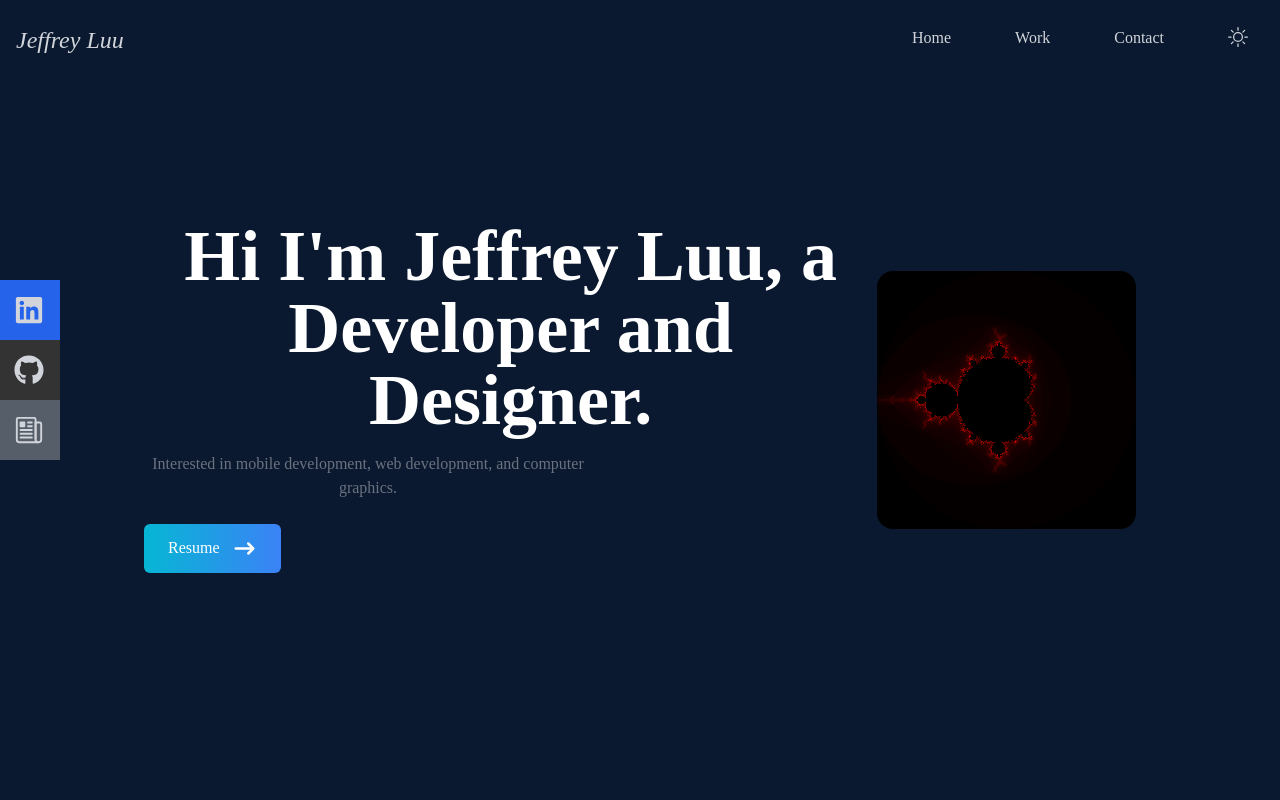
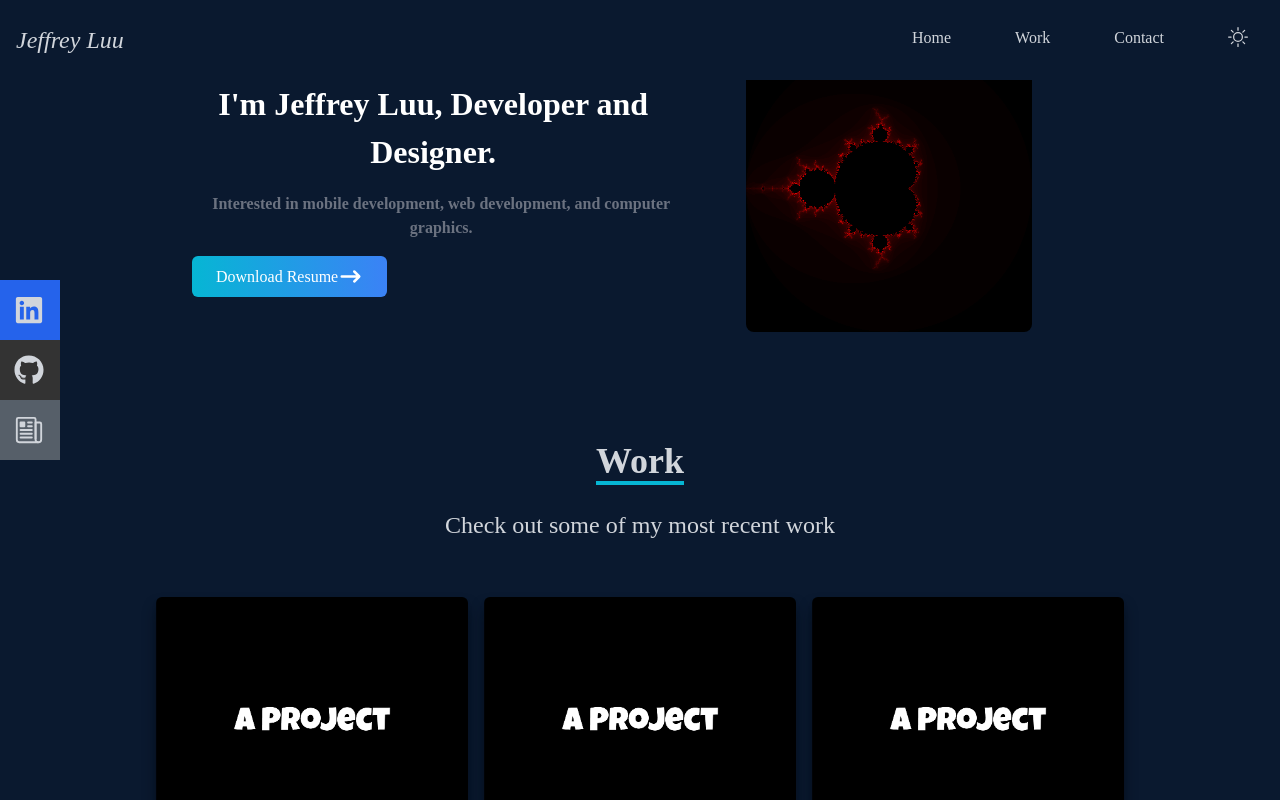
Before and after one commit to jdluu/portfolio, a React (Create React App) app: page / in a window 1280 px wide. Shown: the top 800 px of the page. Built offline with nearby package versions, Linux system fonts and the light colour scheme.

Commit message:
re-did homepage with css

```diff
--- /dev/null
+++ b/src/components/Home/Home.css
@@ -0,0 +1,93 @@
+.HomeDescriptionContainer {
+    /* <div name="div1" className="h-screen w-full bg-[#0a192f]" > */
+    width: full;
+    height: screen;
+    background-color: #0a192f;
+
+}
+
+.HomeDescriptionRowContainer {
+    /* <div name="div2"className="max-w-screen-lg mx-auto flex flex-col items-center justify-left h-full px-4 md:flex-row"> */
+    max-width: 60rem;
+    margin-left: auto;
+    margin-right: auto;
+    align-items: center;
+    justify-content: left;
+    height: screen;
+    padding-left: 1rem;
+    padding-right: 1rem;
+    display: flex;
+    flex-direction: row;
+}
+
+.HomeDescriptionColumnContainer {
+    /* <div className="flex flex-col justify-center h-full"> */
+    display: flex;
+    flex-direction: column;
+    justify-content: center;
+    height: screen;
+    margin-top: 5rem;
+    margin-bottom: 5rem;
+}
+
+.SelfDescription {
+    /* <h2 className="text-4xl sm:text-7xl font-bold text-white"> */
+    font-size: 2rem;
+    font-weight: 700;
+    color: #fff;
+    padding-left: 1rem;
+}
+
+.ParagraphDescription {
+    /* <p className="text-gray-500 py-4 max-w-md"> */
+    color: #6b7280;
+    padding-top: 1rem;
+    padding-bottom: 1rem;
+    padding-left: 2rem;
+    font-size: medium;
+    font-weight: 700;
+}
+
+/* .ResumeBox {
+
+} */
+
+.ResumeButton {
+    /* className="group text-white w-fit px-6 py-3 my-2 flex items-center rounded-md bg-gradient-to-r from-cyan-500 to-blue-500 cursor-pointer" */
+    color: #fff;
+    width: fit-content;
+    padding-left: 1.5rem;
+    padding-right: 1.5rem;
+    padding-top: 0.5rem;
+    padding-bottom: 0.5rem;
+    margin-left: 1rem;
+    display: flex;
+    align-items: center;
+    border-radius: 0.375rem;
+    background-image: linear-gradient(90deg, #06B6D4 0%, #3B82F6 100%);
+    cursor: pointer;
+}
+
+.ResumeArrow {
+    /* <span className="group-hover:rotate-90 duration-300"> */
+    transition-duration: 0.3s;
+    transition-property: transform;
+}
+
+.ResumeArrow:hover {
+    /* <span className="group-hover:rotate-90 duration-300"> */
+    transform: rotate(90deg);
+}
+
+/* .ImageBox {
+
+} */
+
+.MandelbrotImg {
+    /* className="rounded-2xl mx-auto w-2/3 md:w-full" */
+    border-radius: 0.5rem;
+    margin-left: auto;
+    margin-right: auto;
+    width: 66.66667%;
+    max-width: 100%;
+}
--- a/src/components/Home/Home.jsx
+++ b/src/components/Home/Home.jsx
@@ -1,44 +1,32 @@
 import React from 'react';
 import { HiArrowNarrowRight } from 'react-icons/hi';
 import fractal from '../../assets/fractal.png';
+import './Home.css';
 
 const Home = () => {
   return (
-    <div
-    name="home"
-    className="h-screen w-full bg-[#0a192f]"
-  >
-    <div className="max-w-screen-lg mx-auto flex flex-col items-center justify-left h-full px-4 md:flex-row">
-      <div className="flex flex-col justify-center h-full">
-        <h2 className="text-4xl sm:text-7xl font-bold text-white">
-          Hi I'm Jeffrey Luu, a Developer and Designer.
-        </h2>
-        <p className="text-gray-500 py-4 max-w-md">
-           Interested in mobile development, web development, and computer graphics.
-        </p>
-        <div>
-        <a
-          href="https://drive.google.com/file/d/1eXwe5AGbLlQ61-fzjME4_vMcAU8m390R/view?usp=sharing"
-          target="_blank"
-          rel="noreferrer"
-          className="group text-white w-fit px-6 py-3 my-2 flex items-center rounded-md bg-gradient-to-r from-cyan-500 to-blue-500 cursor-pointer"
-        >
-        Resume
-        <span className="group-hover:rotate-90 duration-300">
-          <HiArrowNarrowRight size={25} className="ml-3" />
-        </span>
-        </a>
+    <div class = "HomeDescriptionContainer" >
+      <div class = "HomeDescriptionRowContainer">
+        <div class = "HomeDescriptionColumnContainer">
+          <h class = "SelfDescription">I'm Jeffrey Luu, Developer and Designer.</h>
+          <p class = "ParagraphDescription">Interested in mobile development, web development, and computer graphics.</p>
+          <div class = "ResumeBox">
+            <a class = "ResumeButton"
+               href = "https://drive.google.com/file/d/1eXwe5AGbLlQ61-fzjME4_vMcAU8m390R/view?usp=sharing"
+               target = "_blank"
+               rel = "noreferrer">
+                Download Resume
+            <span class = "ResumeArrow">
+              <HiArrowNarrowRight size = {25} class = "hi1" />
+            </span>
+            </a>
+          </div>
+        </div>
+        <div class = "ImageBox">
+          <img class = "MandelbrotImg" src = {fractal} alt = "my profile" />
         </div>
       </div>
-      <div>
-        <img
-          src={fractal}
-          alt="my profile"
-          className="rounded-2xl mx-auto w-2/3 md:w-full"
-        />
-      </div>
     </div>
-  </div>
   );
 };
 export default Home;
```
